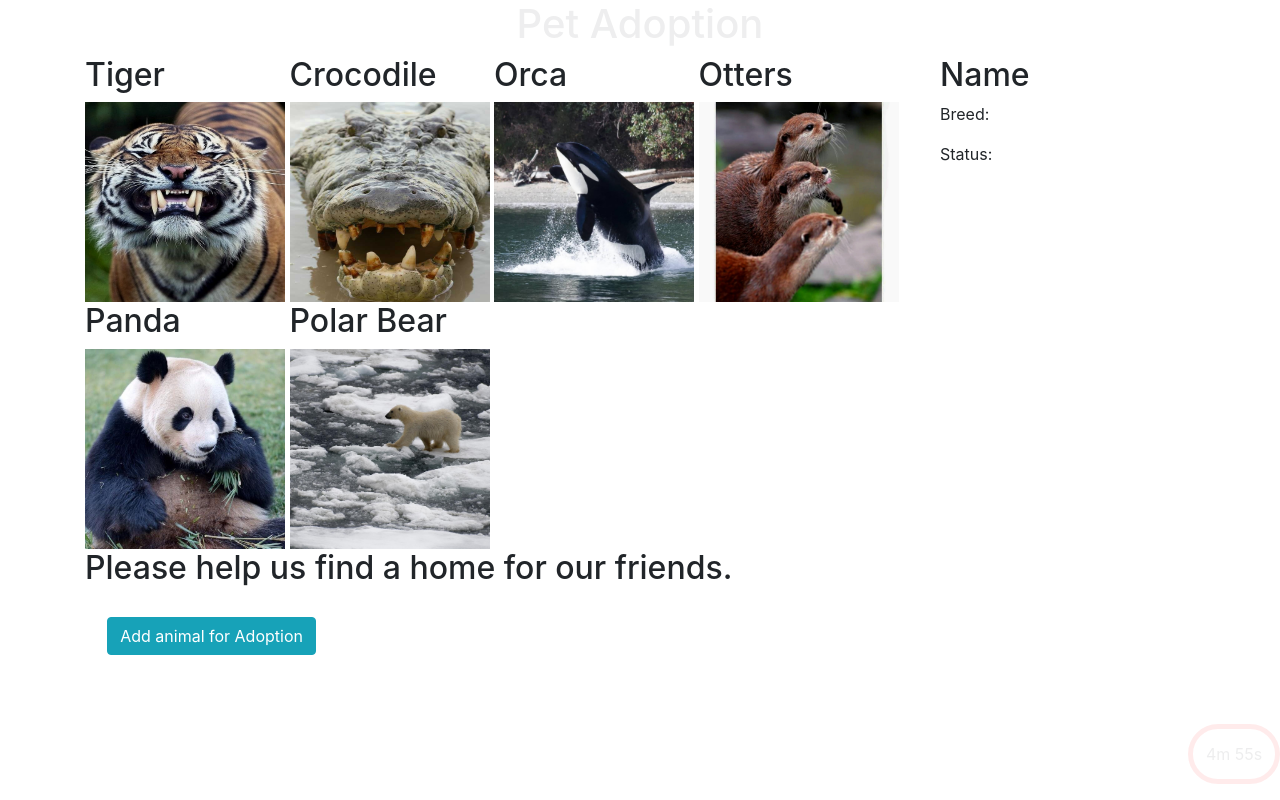
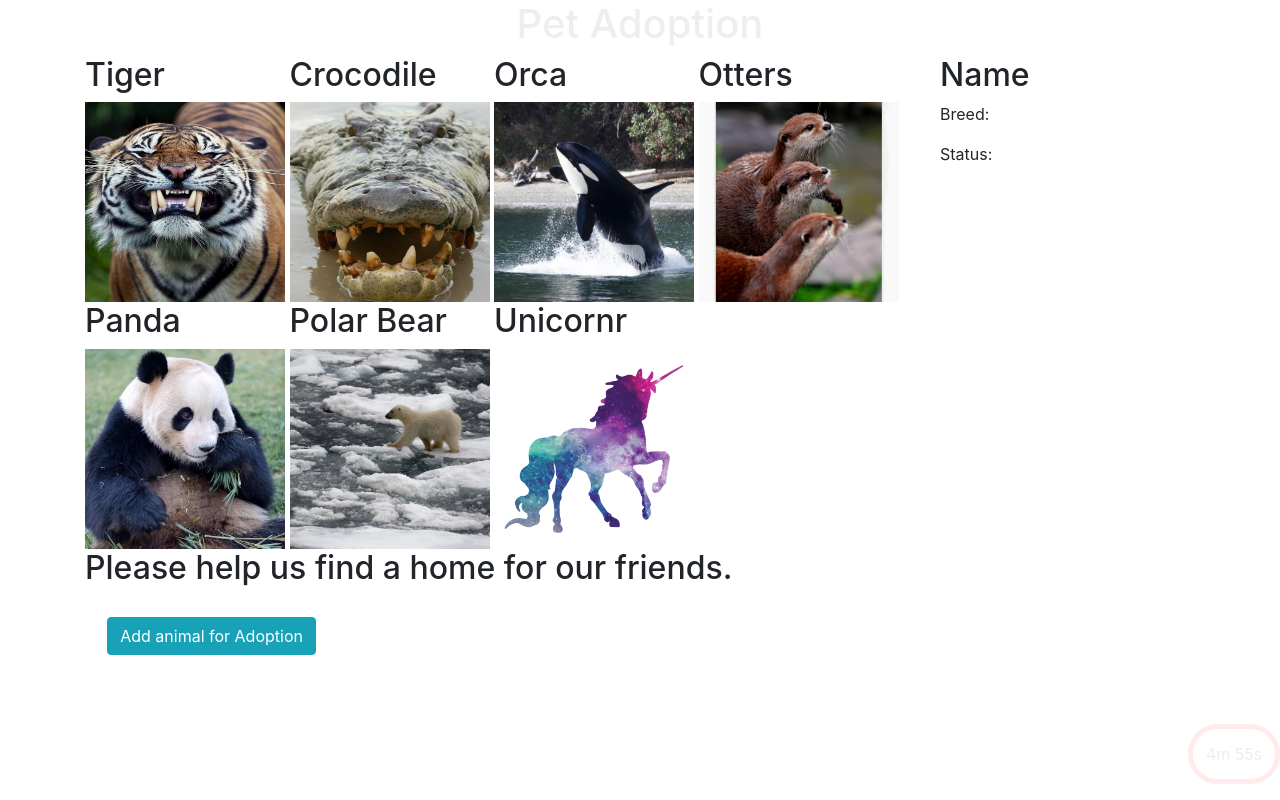
Before and after one commit to sonekase/pet-adoption, a plain HTML site: page index.html in a window 1280 px wide. Drawn offline with Linux system fonts and the light colour scheme.

Commit message:
Add unicorn

```diff
--- a/index.html
+++ b/index.html
@@ -42,6 +42,10 @@
             <h2>Polar Bear</h2>
             <img src="img/polarbear.jpg" alt="polar bear">
           </div>
+          <div class="animals">
+            <h2>Unicornr</h2>
+            <img src="img/unicorn.png" alt="unicorn">
+          </div>
           <h2>Please help us find a home for our friends.</h2>
         </div>
         <div class="col-md-3">
```
Also changed, not shown: img/unicorn.png (added).
